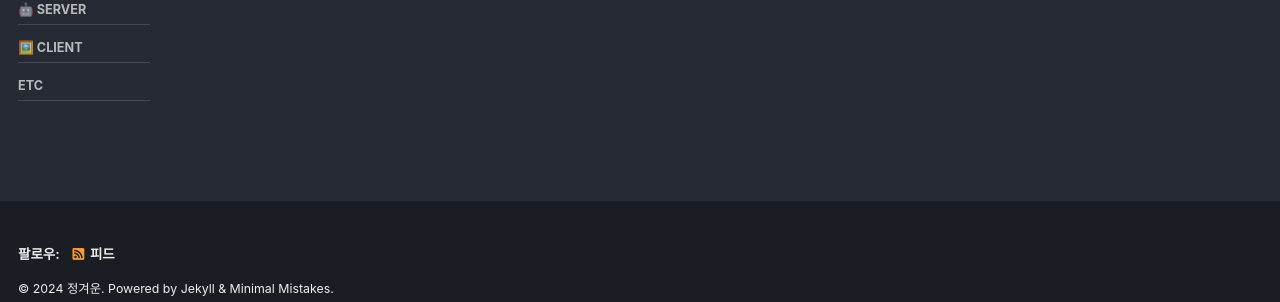
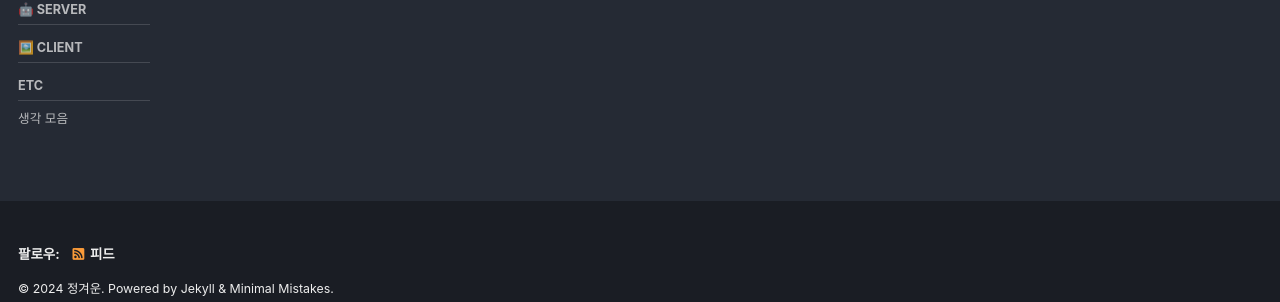
Before and after one commit to grey920/grey920.github.io, a Jekyll site: the page built from _pages/project.md, in a window 1280 px wide and 927 px high. Shown: the part 591-893 px from the top of the window. Built offline with Jekyll 4.4.1, drawn with Linux system fonts in a browser that asks for light colours; cached includes are drawn as plain includes; some web fonts are replaced.

Commit message:
add: 사이드바에 Memo 추가

```diff
--- a/_data/navigation.yml
+++ b/_data/navigation.yml
@@ -63,8 +63,8 @@ docs:
       # url: /docs/javascript/
 
   - title: Etc
-    # children:
-    #   - title: "Stylesheets"
-    #     url: /docs/stylesheets/
+    children:
+      - title: "생각 모음"
+        url: /categories/Memo/
     #   - title: "JavaScript"
     #     url: /docs/javascript/
--- /dev/null
+++ b/_pages/memo-archive.md
@@ -0,0 +1,7 @@
+---
+title: "생각 모음"
+permalink: /categories/Memo/
+layout: category
+taxonomy: Memo
+author_profile: true
+---
```
